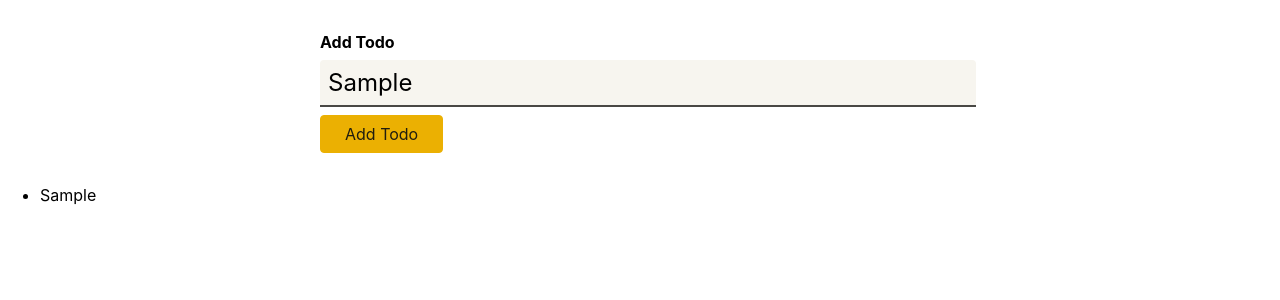
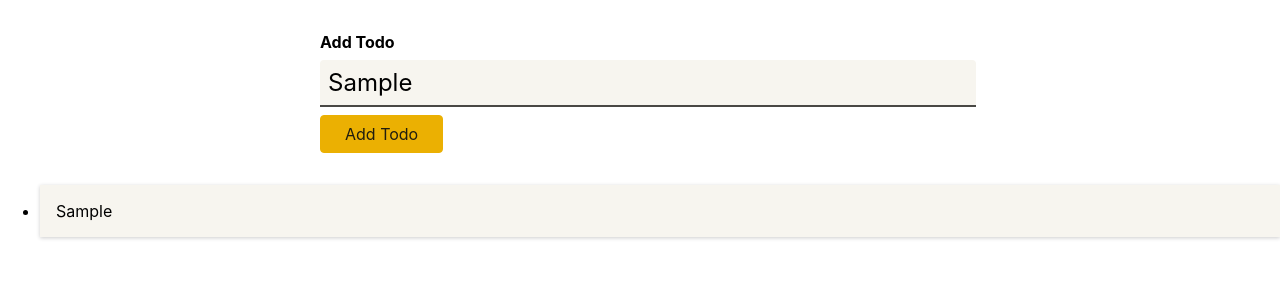
Before and after one commit to kinly19/React-With-Typescript, a React (Create React App) app: page / in a window 1280 px wide. Both pictures are taken after typing "Sample" into the empty fields and a click on the button "Add Todo". Shown: the top 300 px of the page. Built offline with nearby package versions, Linux system fonts and the light colour scheme.

Commit message:
TodoItem - Create and import of styling

```diff
--- /dev/null
+++ b/src/components/TodoItem.module.css
@@ -0,0 +1,6 @@
+.item {
+  margin: 1rem 0;
+  box-shadow: 0 1px 4px rgba(0, 0, 0, 0.2);
+  padding: 1rem;
+  background-color: #f7f5ef;
+}
--- a/src/components/TodoItem.tsx
+++ b/src/components/TodoItem.tsx
@@ -1,5 +1,7 @@
+import classes from './TodoItem.module.css';
+
 const TodoItem: React.FC = (props) => {
-  return <li>{props.children}</li>;
+  return <li className={classes.item}>{props.children}</li>;
 };
 
 export default TodoItem;
```
